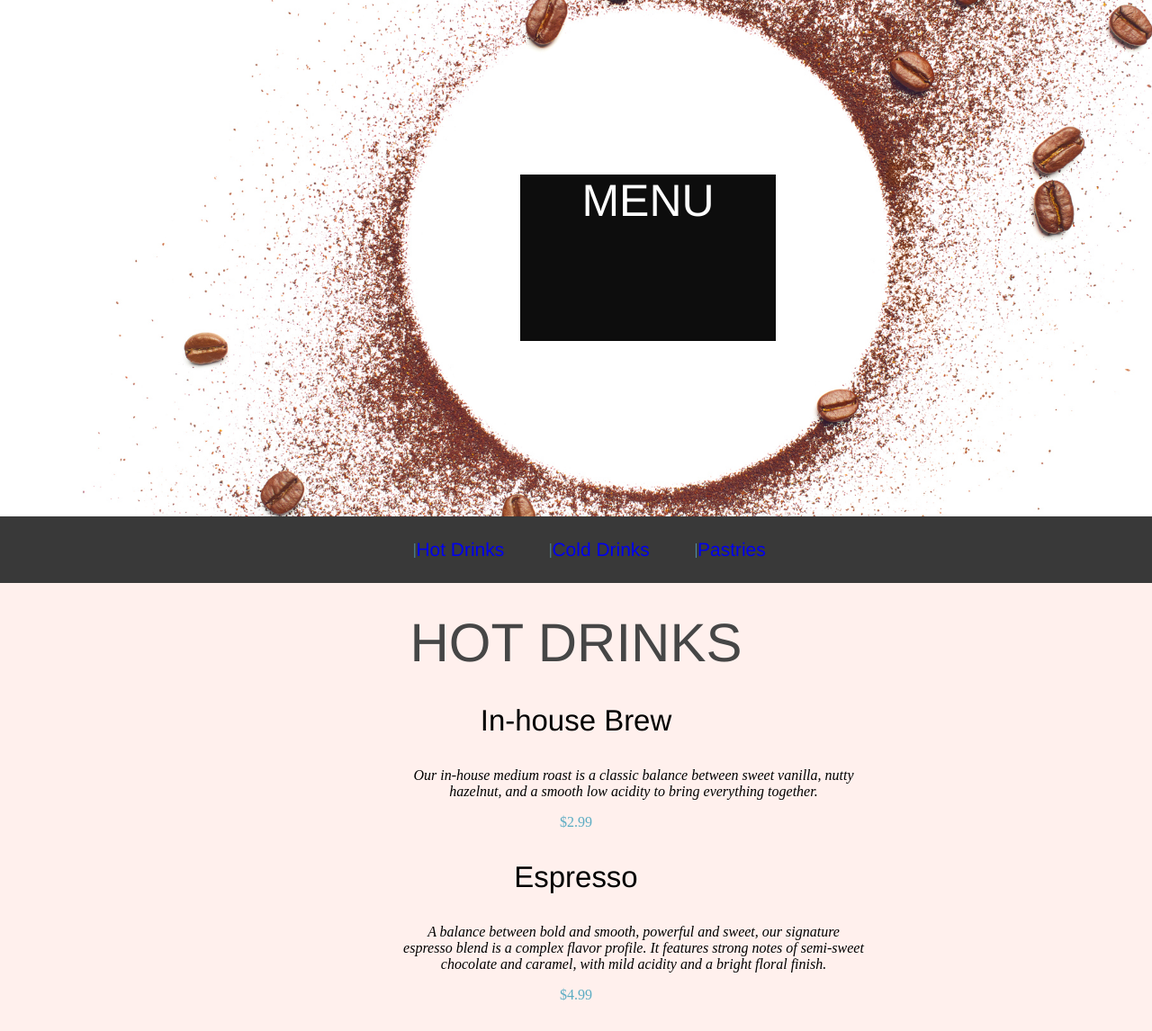
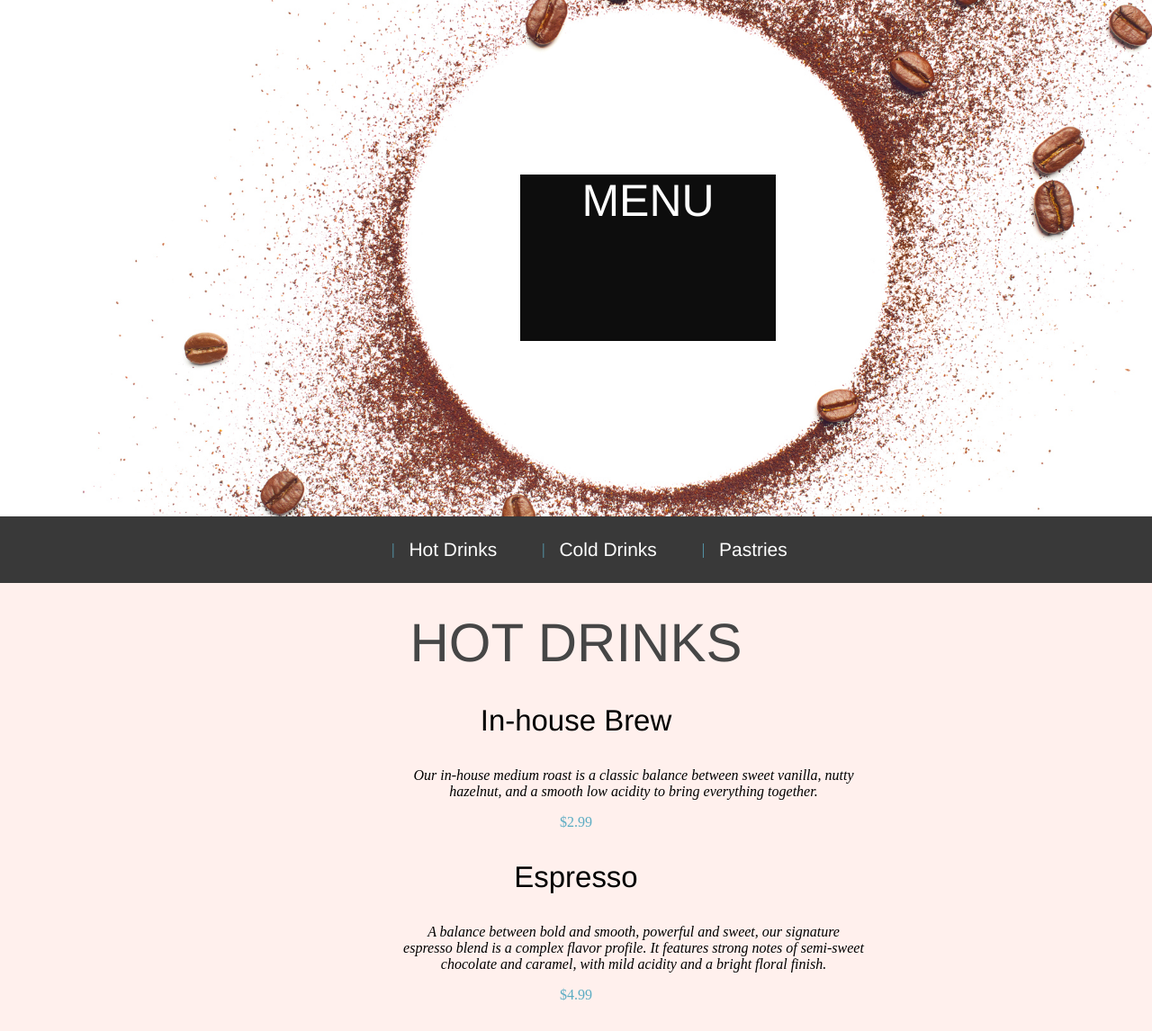
Before and after one commit to zdsd0019/Coffee-Shop-SAAS, a PHP site: page /Pages/menu.html in a window 1280 px wide; the page is wider, and only the part inside the window is pictured. Shown: the part 142-1288 px from the top of that part at 90% size. Run offline with PHP 8.4, Linux system fonts and the light colour scheme; style sheets or scripts are compiled from the project's sources.

Commit message:
fixed sub-menu links - '6. Coffee Shop: Page Layout Using Flexbox' is now finished

```diff
--- a/Styles/scss/menu.css
+++ b/Styles/scss/menu.css
@@ -45,7 +45,7 @@
   margin: 0;
 }
 
-.menu-nav-link {
+.menu-link {
   color: white;
   padding-left: 1rem;
 }
--- a/Styles/scss/menu.scss
+++ b/Styles/scss/menu.scss
@@ -25,7 +25,8 @@
     }
 }
 
-.menu-nav {
+.menu {
+    &-nav {
     text-align: center;
     width: 100%;
     height: 4.63rem;
@@ -34,6 +35,8 @@
     align-items: center;
     justify-content: center;
     margin: 0;
+    }
+
     &-link {
         color: white;
         padding-left: 1rem;
```
Also changed, not shown: 1 other file.
